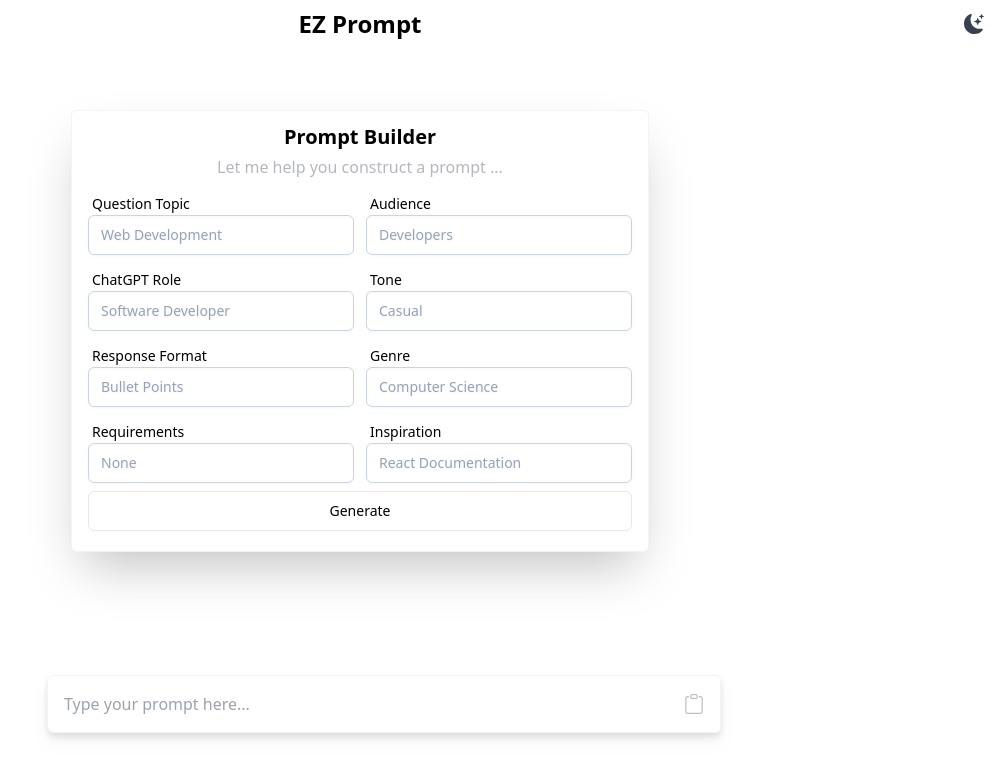
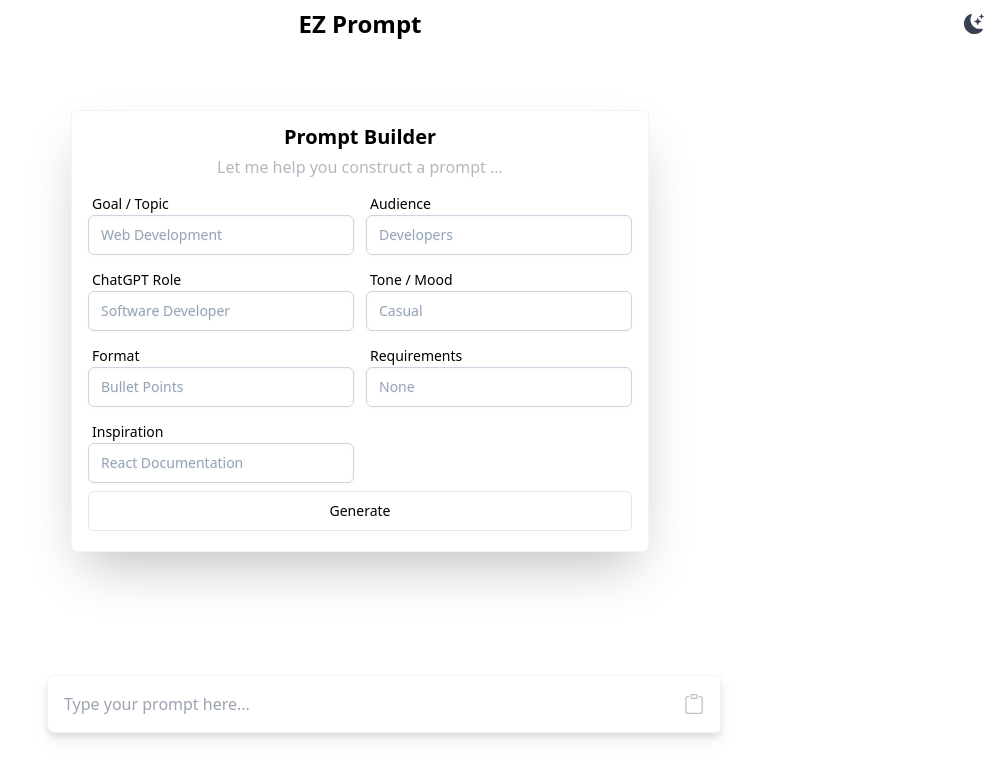
Before and after one commit to jhrudden/ez-prompt, a Next.js app: page / in a window 1280 px wide. Shown: the top 778 px of the page, without its empty margins (280-1280 px from the left). Built offline with nearby package versions, Linux system fonts and the light colour scheme.

Commit message:
clean up prompt and category labels

```diff
--- a/components/PromptBuilder.tsx
+++ b/components/PromptBuilder.tsx
@@ -7,12 +7,11 @@ import { PROMPT_CATEGORIES, PromptCategory } from "@/types/Prompt";
 type FormData = Record<PromptCategory, string>;
 
 const CATEGORY_TO_LABEL: Record<PromptCategory, string> = {
-    topic: "Question Topic",
+    topic: "Goal / Topic",
     role: "ChatGPT Role",
-    tone: "Tone",
-    responseFormat: "Response Format",
+    tone: "Tone / Mood",
+    format: "Format",
     audience: "Audience",
-    genre: "Genre",
     requirements: "Requirements",
     inspiration: "Inspiration",
 };
@@ -21,8 +20,7 @@ const CATEGORY_TO_PLACEHOLDER: Record<PromptCategory, string> = {
     role: "Software Developer",
     topic: "Web Development",
     tone: "Casual",
-    responseFormat: "Bullet Points",
-    genre: "Computer Science",
+    format: "Bullet Points",
     audience: "Developers",
     requirements: "None",
     inspiration: "React Documentation",
@@ -37,9 +35,8 @@ const PromptBuilder: React.FC<PromptBuilderProps> = ({ onPromptGenerated }) => {
         topic: "",
         role: "",
         tone: "",
-        responseFormat: "",
+        format: "",
         audience: "",
-        genre: "",
         requirements: "",
         inspiration: "",
     });
@@ -52,15 +49,15 @@ const PromptBuilder: React.FC<PromptBuilderProps> = ({ onPromptGenerated }) => {
     const handleFormSubmit = useCallback(
         (e: React.FormEvent<HTMLFormElement>) => {
             e.preventDefault();
-            let prompt = "";
+            let prompt =
+                "Please create a great prompt based on the following inputs.\n";
             Object.entries(formData).forEach(([key, value]) => {
                 if (value !== "")
                     prompt += `${
                         CATEGORY_TO_LABEL[key as PromptCategory]
                     }: ${value}\n`;
             });
-            prompt += "Please create a prompt based on the above inputs.";
-            onPromptGenerated(prompt);
+            prompt += onPromptGenerated(prompt);
         },
         [formData, onPromptGenerated]
     );
--- a/types/Prompt.ts
+++ b/types/Prompt.ts
@@ -3,8 +3,7 @@ export const PROMPT_CATEGORIES = [
     "audience",
     "role",
     "tone",
-    "responseFormat",
-    "genre",
+    "format",
     "requirements",
     "inspiration",
 ] as const;
```
